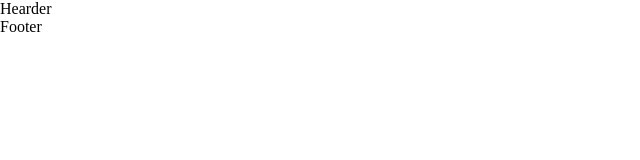
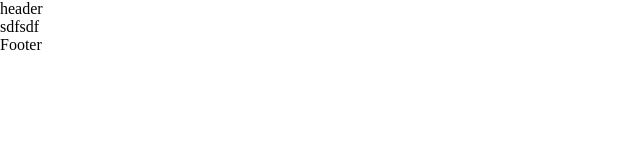
Before and after one commit to nurmohammad83/news-nest-frontend, a Next.js app: page / in a window 1280 px wide. Shown: the top 160 px of the page, without its empty margins (0-640 px from the left). Built offline with nearby package versions, Linux system fonts and the light colour scheme.

Commit message:
feat: added root laoyout

```diff
--- a/src/app/layout.tsx
+++ b/src/app/layout.tsx
@@ -1,5 +1,12 @@
-import StyledComponentsRegistry from "@/lib/AntdRegistry";
+import type { Metadata } from "next";
 import "./globals.css";
+import Providers from "@/lib/Providers";
+
+
+export const metadata: Metadata = {
+  title: "Doctors Portal",
+  description: "generated by programming hero next level developers",
+};
 
 export default function RootLayout({
   children,
@@ -9,12 +16,11 @@ export default function RootLayout({
   return (
     <html lang="en">
       <body>
-        {" "}
-        <StyledComponentsRegistry>
-          <div>Hearder</div>
+        <Providers>
+          <div>header</div>
           {children}
-          <div>Footer</div>
-        </StyledComponentsRegistry>
+          <div >Footer</div>
+        </Providers>
       </body>
     </html>
   );
--- a/src/app/page.tsx
+++ b/src/app/page.tsx
@@ -1,6 +1,6 @@
 const Homepage = () => {
   return (
-    <div></div>
+    <div>sdfsdf</div>
   )
 }
 export default Homepage
--- /dev/null
+++ b/src/lib/Providers.tsx
@@ -0,0 +1,14 @@
+"use client";
+import { store } from "@/redux/store";
+import { Provider } from "react-redux";
+import StyledComponentsRegistry from "./AntdRegistry";
+
+const Providers = ({ children }: { children: React.ReactNode }) => {
+  return (
+    <Provider store={store}>
+      <StyledComponentsRegistry>{children}</StyledComponentsRegistry>
+    </Provider>
+  );
+};
+
+export default Providers;
--- /dev/null
+++ b/src/redux/rootReducer.ts
@@ -0,0 +1,5 @@
+import authSlice from "./slices/authSlice";
+
+export const rootReducer = {
+  authSlice: authSlice,
+};
--- /dev/null
+++ b/src/redux/slices/authSlice.ts
@@ -0,0 +1,35 @@
+import { createSlice } from "@reduxjs/toolkit";
+
+interface AuthState {
+  accessToken: string;
+  user: any;
+}
+
+// const initialState: AuthState = {
+//   accessToken: localStorage.getItem("accessToken") || "",
+//   user: localStorage.getItem("user")
+//     ? JSON.parse(localStorage.getItem("user") || "")
+//     : null,
+// };
+
+const authSlice = createSlice({
+  name: "auth",
+  initialState: "",
+  reducers: {
+    // login: (state, action) => {
+    //   state.accessToken = action.payload.access_token;
+    //   state.user = action.payload.user;
+    //   localStorage.setItem("accessToken", action.payload.access_token);
+    //   localStorage.setItem("user", JSON.stringify(action.payload.user));
+    // },
+    // logout: (state) => {
+    //   state.accessToken = "";
+    //   state.user = null;
+    //   localStorage.removeItem("accessToken");
+    //   localStorage.removeItem("user");
+    // },
+  },
+});
+
+// export const { login, logout } = authSlice.actions;
+export default authSlice.reducer;
--- a/src/redux/store.ts
+++ b/src/redux/store.ts
@@ -1,7 +1,8 @@
 import { configureStore } from "@reduxjs/toolkit";
+import { rootReducer } from "./rootReducer";
 
 export const store = configureStore({
-  reducer: {},
+  reducer: rootReducer,
 });
 
 // Infer the `RootState` and `AppDispatch` types from the store itself
```
